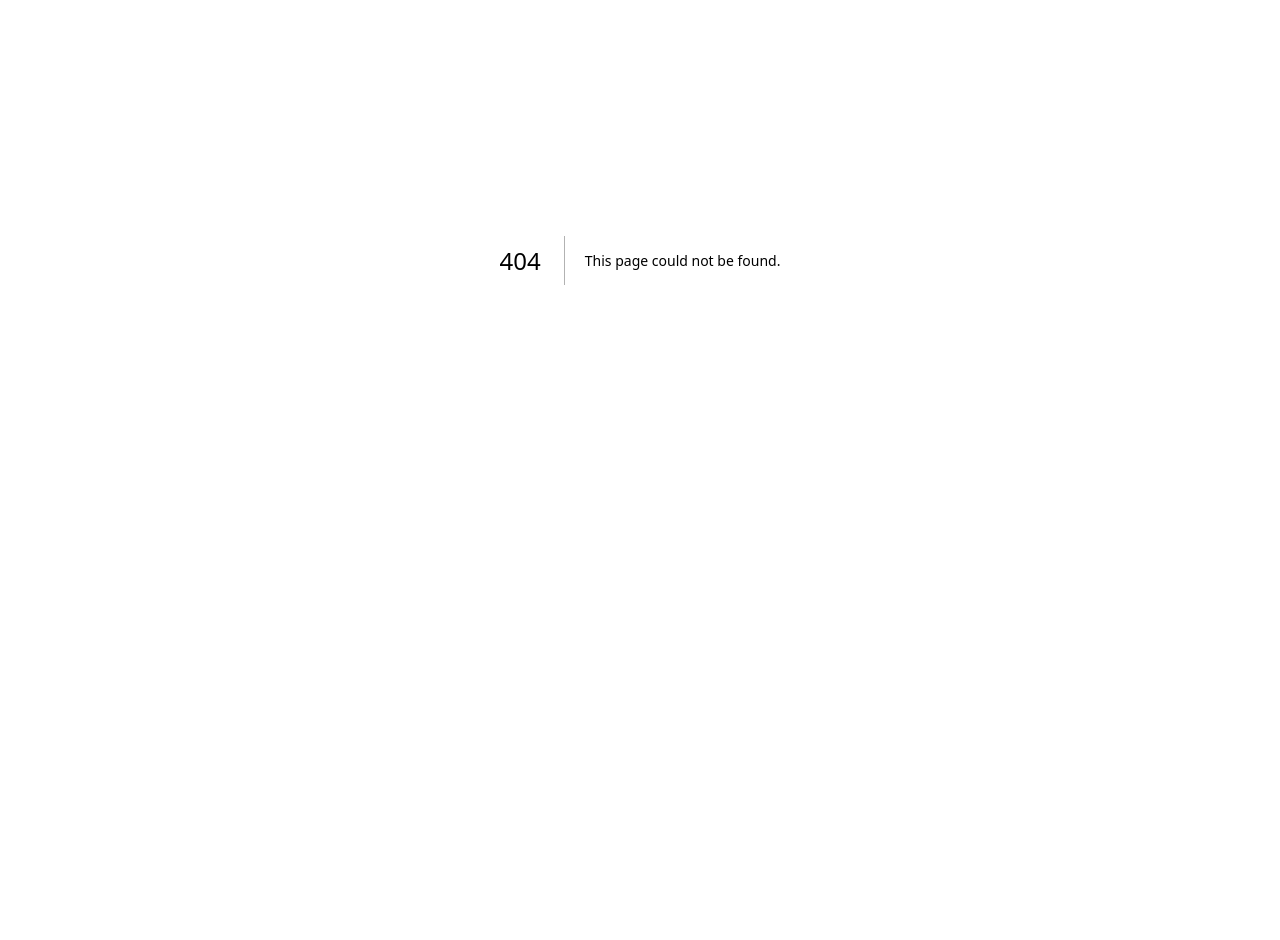
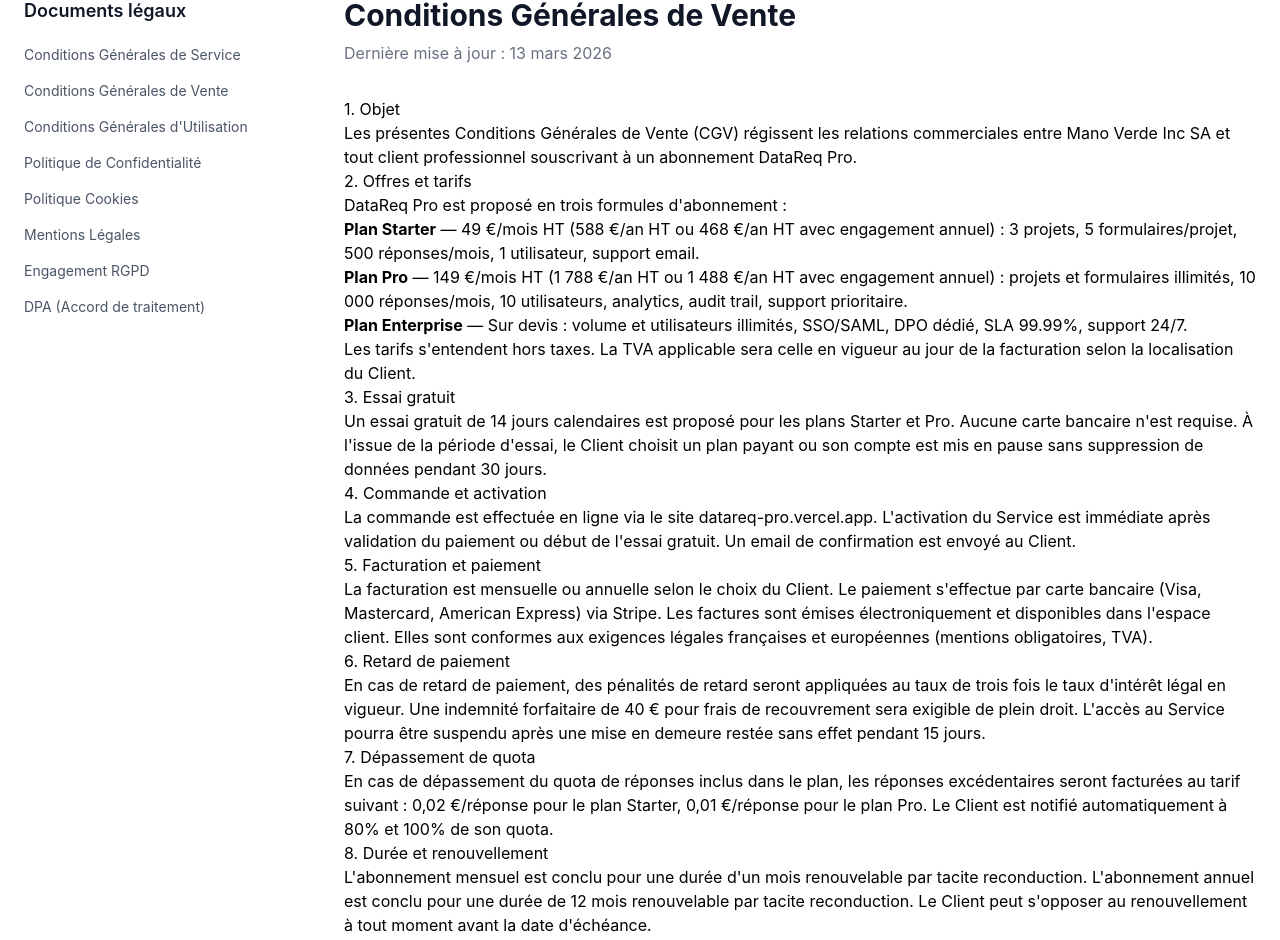
Before and after one commit to AlexMano25/datareq-pro, a Next.js app: page /legal/cgv in a window 1280 px wide. Before the commit this address had no page. Shown: the part 140-1080 px from the top of the page. Before the commit the page ends 800 px from the top, so only its background shows below. Built offline with nearby package versions, Linux system fonts and the light colour scheme.

Commit message:
Create page.tsx

```diff
--- /dev/null
+++ b/src/app/legal/cgv/page.tsx
@@ -0,0 +1,56 @@
+export const metadata = { title: 'Conditions Générales de Vente - DataReq Pro' };
+
+export default function CGVPage() {
+  return (
+    <article className="prose prose-gray max-w-none">
+      <h1 className="text-3xl font-bold text-gray-900 mb-2">Conditions Générales de Vente</h1>
+      <p className="text-gray-500 mb-8">Dernière mise à jour : 13 mars 2026</p>
+
+      <h2>1. Objet</h2>
+      <p>Les présentes Conditions Générales de Vente (CGV) régissent les relations commerciales entre Mano Verde Inc SA et tout client professionnel souscrivant à un abonnement DataReq Pro.</p>
+
+      <h2>2. Offres et tarifs</h2>
+      <p>DataReq Pro est proposé en trois formules d'abonnement :</p>
+      <p><strong>Plan Starter</strong> — 49 €/mois HT (588 €/an HT ou 468 €/an HT avec engagement annuel) : 3 projets, 5 formulaires/projet, 500 réponses/mois, 1 utilisateur, support email.</p>
+      <p><strong>Plan Pro</strong> — 149 €/mois HT (1 788 €/an HT ou 1 488 €/an HT avec engagement annuel) : projets et formulaires illimités, 10 000 réponses/mois, 10 utilisateurs, analytics, audit trail, support prioritaire.</p>
+      <p><strong>Plan Enterprise</strong> — Sur devis : volume et utilisateurs illimités, SSO/SAML, DPO dédié, SLA 99.99%, support 24/7.</p>
+      <p>Les tarifs s'entendent hors taxes. La TVA applicable sera celle en vigueur au jour de la facturation selon la localisation du Client.</p>
+
+      <h2>3. Essai gratuit</h2>
+      <p>Un essai gratuit de 14 jours calendaires est proposé pour les plans Starter et Pro. Aucune carte bancaire n'est requise. À l'issue de la période d'essai, le Client choisit un plan payant ou son compte est mis en pause sans suppression de données pendant 30 jours.</p>
+
+      <h2>4. Commande et activation</h2>
+      <p>La commande est effectuée en ligne via le site datareq-pro.vercel.app. L'activation du Service est immédiate après validation du paiement ou début de l'essai gratuit. Un email de confirmation est envoyé au Client.</p>
+
+      <h2>5. Facturation et paiement</h2>
+      <p>La facturation est mensuelle ou annuelle selon le choix du Client. Le paiement s'effectue par carte bancaire (Visa, Mastercard, American Express) via Stripe. Les factures sont émises électroniquement et disponibles dans l'espace client. Elles sont conformes aux exigences légales françaises et européennes (mentions obligatoires, TVA).</p>
+
+      <h2>6. Retard de paiement</h2>
+      <p>En cas de retard de paiement, des pénalités de retard seront appliquées au taux de trois fois le taux d'intérêt légal en vigueur. Une indemnité forfaitaire de 40 € pour frais de recouvrement sera exigible de plein droit. L'accès au Service pourra être suspendu après une mise en demeure restée sans effet pendant 15 jours.</p>
+
+      <h2>7. Dépassement de quota</h2>
+      <p>En cas de dépassement du quota de réponses inclus dans le plan, les réponses excédentaires seront facturées au tarif suivant : 0,02 €/réponse pour le plan Starter, 0,01 €/réponse pour le plan Pro. Le Client est notifié automatiquement à 80% et 100% de son quota.</p>
+
+      <h2>8. Durée et renouvellement</h2>
+      <p>L'abonnement mensuel est conclu pour une durée d'un mois renouvelable par tacite reconduction. L'abonnement annuel est conclu pour une durée de 12 mois renouvelable par tacite reconduction. Le Client peut s'opposer au renouvellement à tout moment avant la date d'échéance.</p>
+
+      <h2>9. Résiliation</h2>
+      <p>Le Client peut résilier son abonnement à tout moment depuis son espace client. La résiliation prend effet à la fin de la période en cours. Aucun remboursement au prorata n'est effectué pour la période restante, sauf en cas de manquement grave de l'Éditeur. Pour l'engagement annuel, une pénalité de résiliation anticipée correspondant aux mois restants au tarif réduit sera appliquée.</p>
+
+      <h2>10. Droit de rétractation</h2>
+      <p>Conformément à l'article L221-28 du Code de la consommation français, le droit de rétractation ne s'applique pas aux contrats de fourniture de contenu numérique fourni sur un support immatériel dont l'exécution a commencé avec l'accord du consommateur. Toutefois, l'essai gratuit de 14 jours remplit une fonction équivalente de découverte sans engagement.</p>
+
+      <h2>11. Garantie et limitation de responsabilité</h2>
+      <p>L'Éditeur garantit la conformité du Service à sa description. La responsabilité totale de l'Éditeur est plafonnée au montant total payé par le Client au cours des 12 derniers mois.</p>
+
+      <h2>12. Droit applicable</h2>
+      <p>Les présentes CGV sont soumises au droit de la République Démocratique du Congo. Pour les clients européens, les dispositions impératives du droit de la consommation de leur pays de résidence s'appliquent en complément. Tout litige sera soumis aux tribunaux de Kinshasa après tentative de médiation.</p>
+
+      <div className="bg-gray-50 rounded-xl p-6 mt-8">
+        <p className="text-sm text-gray-600"><strong>Éditeur :</strong> Mano Verde Inc SA — RCCM en cours d'immatriculation</p>
+        <p className="text-sm text-gray-600"><strong>Contact facturation :</strong> facturation@manovende.com</p>
+        <p className="text-sm text-gray-500 mt-1">Document version 1.0 — Mars 2026</p>
+      </div>
+    </article>
+  );
+}
```
